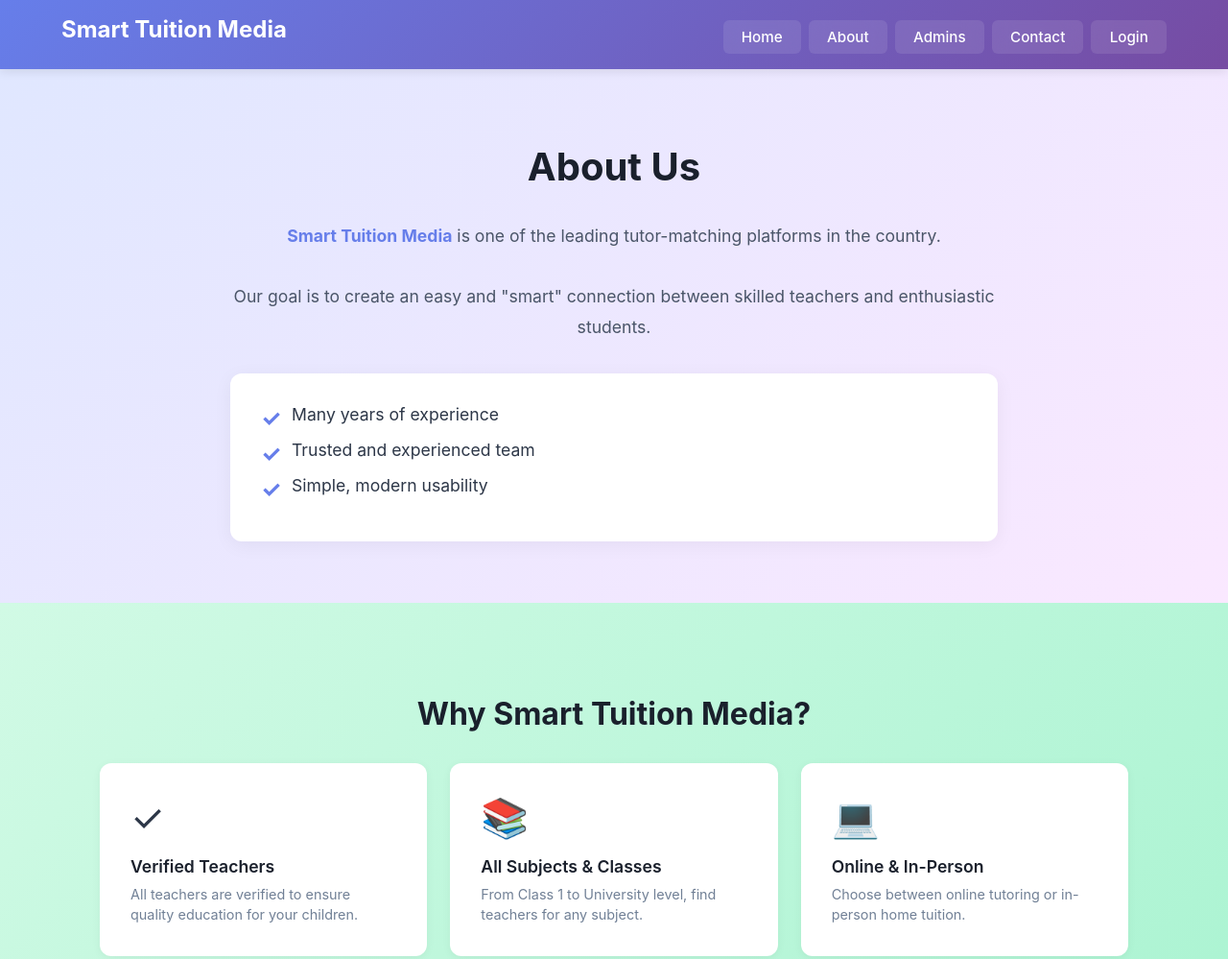
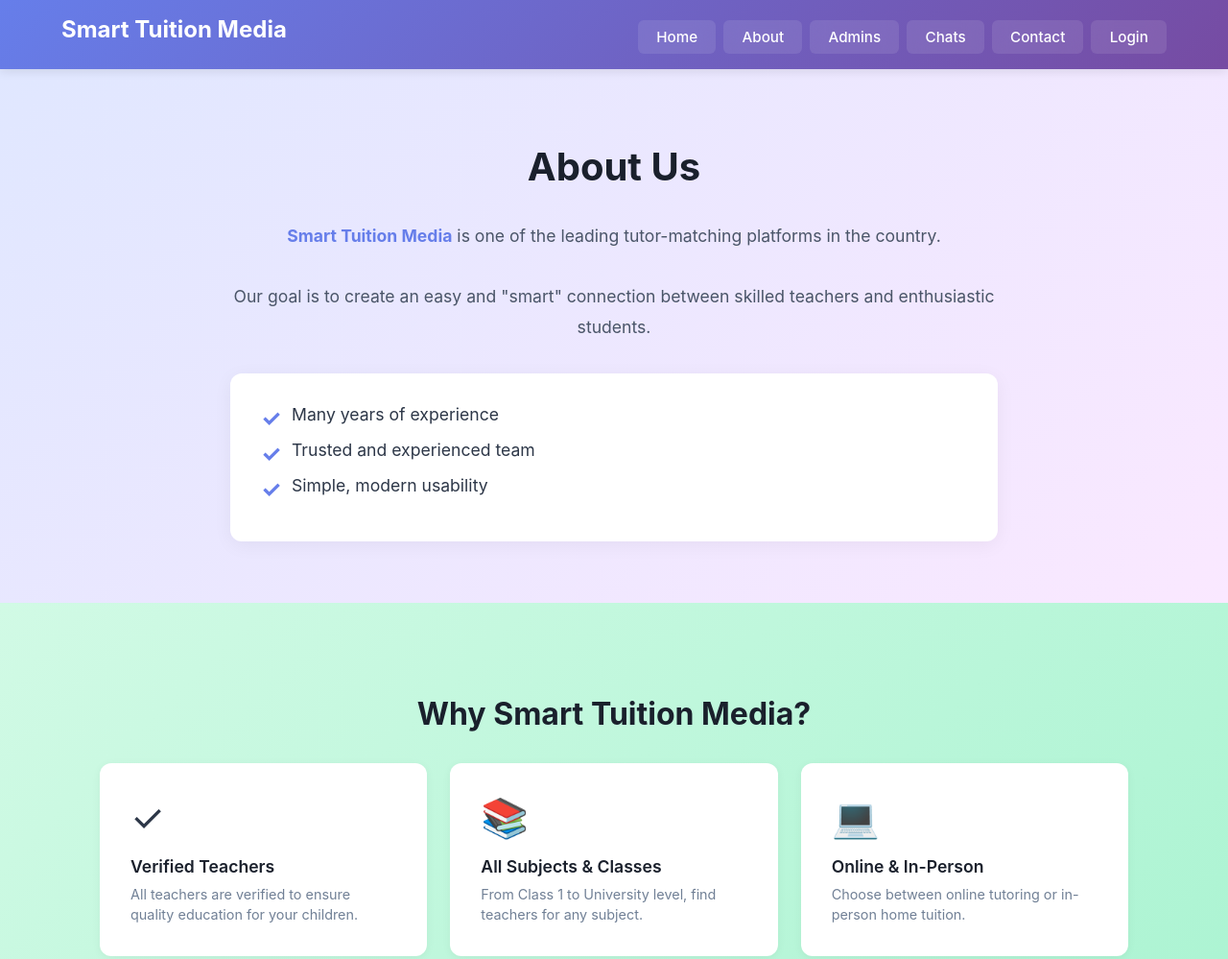
Before and after one commit to Hasib-2005/Smart-Tuition-Matching, a plain HTML site: page about.html in a window 1280 px wide. Shown: the top 999 px of the page at 96% size. Drawn offline with Linux system fonts and the light colour scheme.

Commit message:
Update about.html

```diff
--- a/about.html
+++ b/about.html
@@ -257,6 +257,7 @@
             <a href="index.html">Home</a>
             <a href="about.html">About</a>
             <a href="admins.html">Admins</a>
+            <a href="chat.html">Chats</a>
             <a href="contact.html">Contact</a>
             <a href="login.html">Login</a>
         </nav>
```
